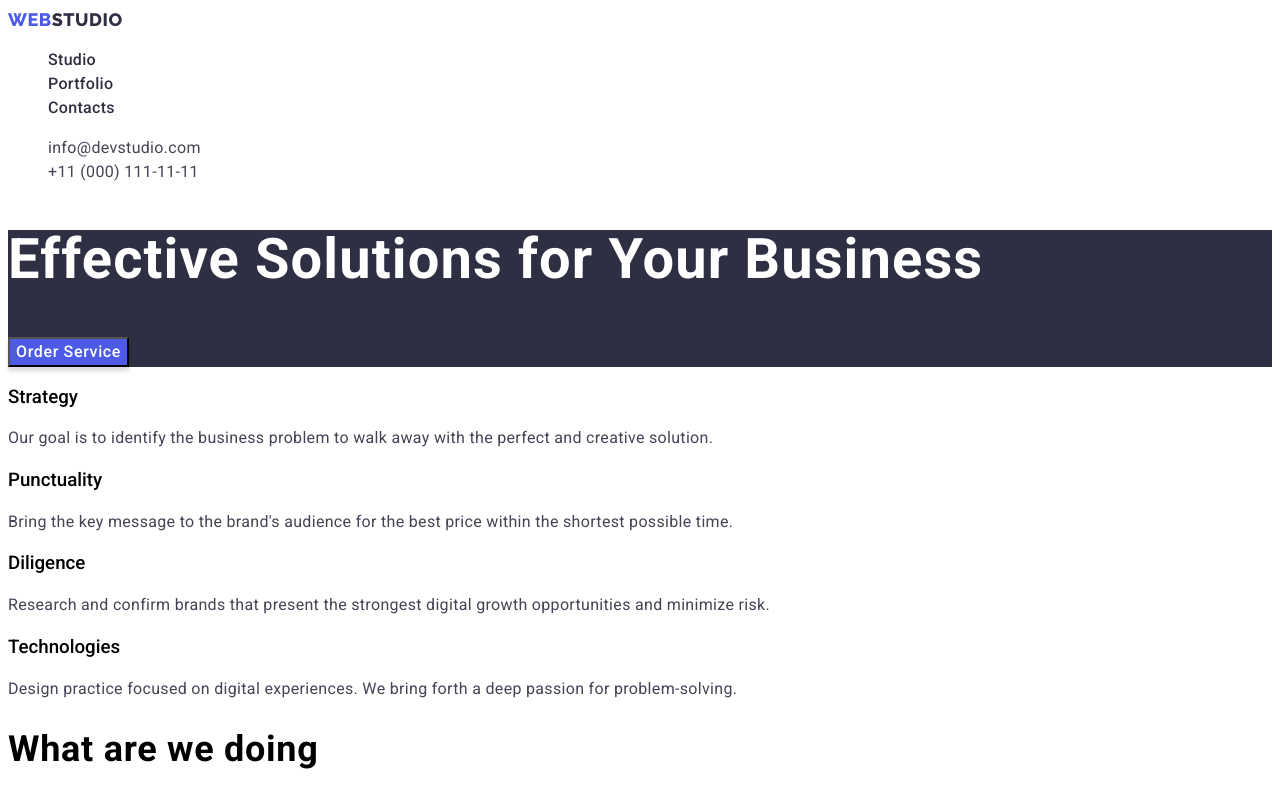
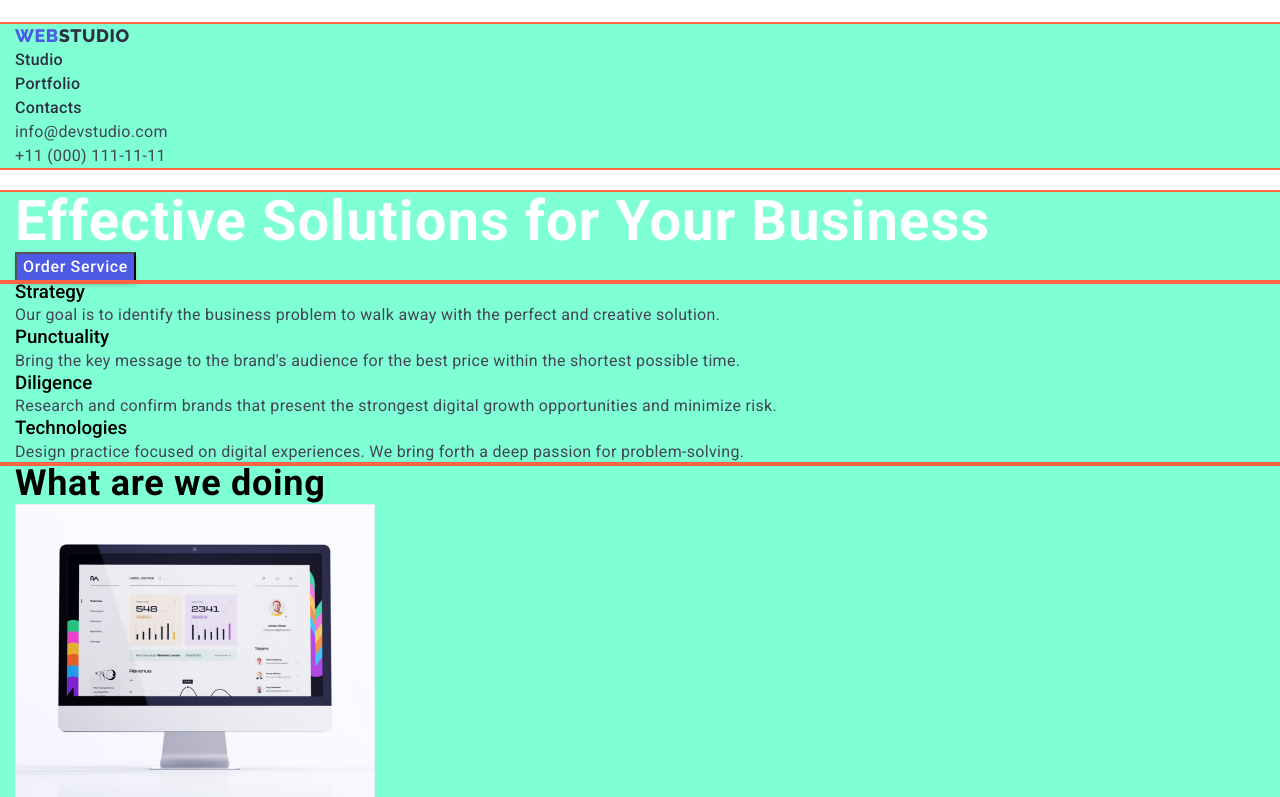
Before and after one commit to OlehFedorchuk/goit-markup-hw-03-old, a plain HTML site: page index.html in a window 1280 px wide. Shown: the top 797 px of the page. Drawn offline with nearby package versions, Linux system fonts and the light colour scheme.

Commit message:
added class container and reset global style

```diff
--- a/css/style.css
+++ b/css/style.css
@@ -4,8 +4,33 @@
     --remove-marker-list: none;
 }
 
+/*-------------Style reset------------ */
+p,
+h1,
+h2,
+h3,
+h4,
+h5,
+h6 {
+    margin: 0;
+}
+
+ul {
+    margin: 0;
+    padding-left: 0;
+}
+
+button {
+    cursor: pointer;
+}
+
+address {
+    font-style: normal;
+}
+
 body {
     font-family: 'Roboto', sans-serif;
+
 
 }
 
@@ -62,7 +87,23 @@ body {
     list-style-type: var(--remove-marker-list)
 }
 
-/*----------------Section Hero---------------*/
+.container {
+    width: 100%;
+    max-width: 1470px;
+    /* height: 72px; */
+    padding-left: 15px;
+    padding-right: 15px;
+    margin: 0 auto;
+    background-color: aquamarine;
+    outline: 2px solid tomato;
+}
+
+.header {
+    padding-top: 24px;
+    padding-bottom: 24px;
+}
+
+/*----------------Hero---------------*/
 .section-hero,
 .footer {
     background-color: var(--main-page-color);
--- a/index.html
+++ b/index.html
@@ -5,18 +5,26 @@
     <meta charset="UTF-8">
     <meta http-equiv="X-UA-Compatible" content="IE=edge">
     <meta name="viewport" content="width=device-width, initial-scale=1.0">
-    <link rel="stylesheet" href="./css/style.css">
+
     <link rel="preconnect" href="https://fonts.googleapis.com">
     <link rel="preconnect" href="https://fonts.gstatic.com" crossorigin>
     <link
         href="https://fonts.googleapis.com/css2?family=Raleway:wght@800&family=Roboto:wght@400;500;700;900&display=swap"
         rel="stylesheet">
+
+    <link rel="stylesheet" href="https://cdnjs.cloudflare.com/ajax/libs/modern-normalize/1.1.0/modern-normalize.min.css"
+        integrity="sha512-wpPYUAdjBVSE4KJnH1VR1HeZfpl1ub8YT/NKx4PuQ5NmX2tKuGu6U/JRp5y+Y8XG2tV+wKQpNHVUX03MfMFn9Q=="
+        crossorigin="anonymous" referrerpolicy="no-referrer" />
+
+    <link rel="stylesheet" href="./css/style.css">
+
     <title>Document</title>
 </head>
 
 <body>
     <header class="header">
 
+        <div class="container">
             <nav class="navigation-list">
                 <a href="./index.html" class="logo"><span class="accent">Web</span>Studio</a>
 
@@ -39,16 +47,20 @@
 
             </address>
 
+        </div>
     </header>
     <main>
         <!--Hero -->
         <section class="section-hero">
+            <div class="container">
                 <h1 class="hero-title">Effective Solutions
                     for Your Business</h1>
                 <button type="button" class="hero-button hero-text">Order Service</button>
+            </div>
         </section>
         <!-- Business solutions -->
         <section class="features">
+            <div class="container">
                 <h2 hidden class="features-title">Business solutions</h2>
                 <ul class="features-list">
                     <li>
@@ -58,7 +70,8 @@
                     </li>
                     <li>
                         <h3 class="features-subtitle">Punctuality</h3>
-                    <p class="features-text">Bring the key message to the brand's audience for the best price within the
+                        <p class="features-text">Bring the key message to the brand's audience for the best price within
+                            the
                             shortest possible
                             time.</p>
                     </li>
@@ -75,21 +88,25 @@
                             problem-solving.</p>
                     </li>
                 </ul>
+            </div>
         </section>
         <!-- Our works -->
         <section>
 
+            <div class="container">
                 <h2 class="doing-title">What are we doing</h2>
                 <ul class="doing-list">
                     <li><img src="./images/imac.jpg" alt="iMac" width="360"></li>
                     <li><img src="./images/iphone.jpg" alt="Example application in iPhone" width="360"></li>
                     <li><img src="./images/iphone-macbook.jpg" alt="MacBook and iPhone" width="360"></li>
                 </ul>
+            </div>
 
         </section>
         <!-- Team -->
         <section>
 
+            <div class="container">
                 <h2 class="team-title">Our Team</h2>
                 <ul class="team-list">
                     <li><img src="./images/mark-guerrero.jpg" alt="a man" width="264">
@@ -109,17 +126,21 @@
                         <p class="team-name-descr">UI Designer</p>
                     </li>
                 </ul>
+            </div>
         </section>
 
     </main>
 
     <footer class="footer">
 
+        <div class="container">
             <a href="./index.html" class="logo logo-footer"><span class="accent">Web</span>Studio</a>
-        <p class="footer-text">Increase the flow of customers and sales for your business with digital marketing &#38;
+            <p class="footer-text">Increase the flow of customers and sales for your business with digital marketing
+                &#38;
                 growth solutions.
             </p>
 
+        </div>
     </footer>
 
 </body>
```
Also changed, not shown: portfolio.html (+18 -2 lines), 2 other files. Lines whose indentation alone changed are shown as unchanged.
